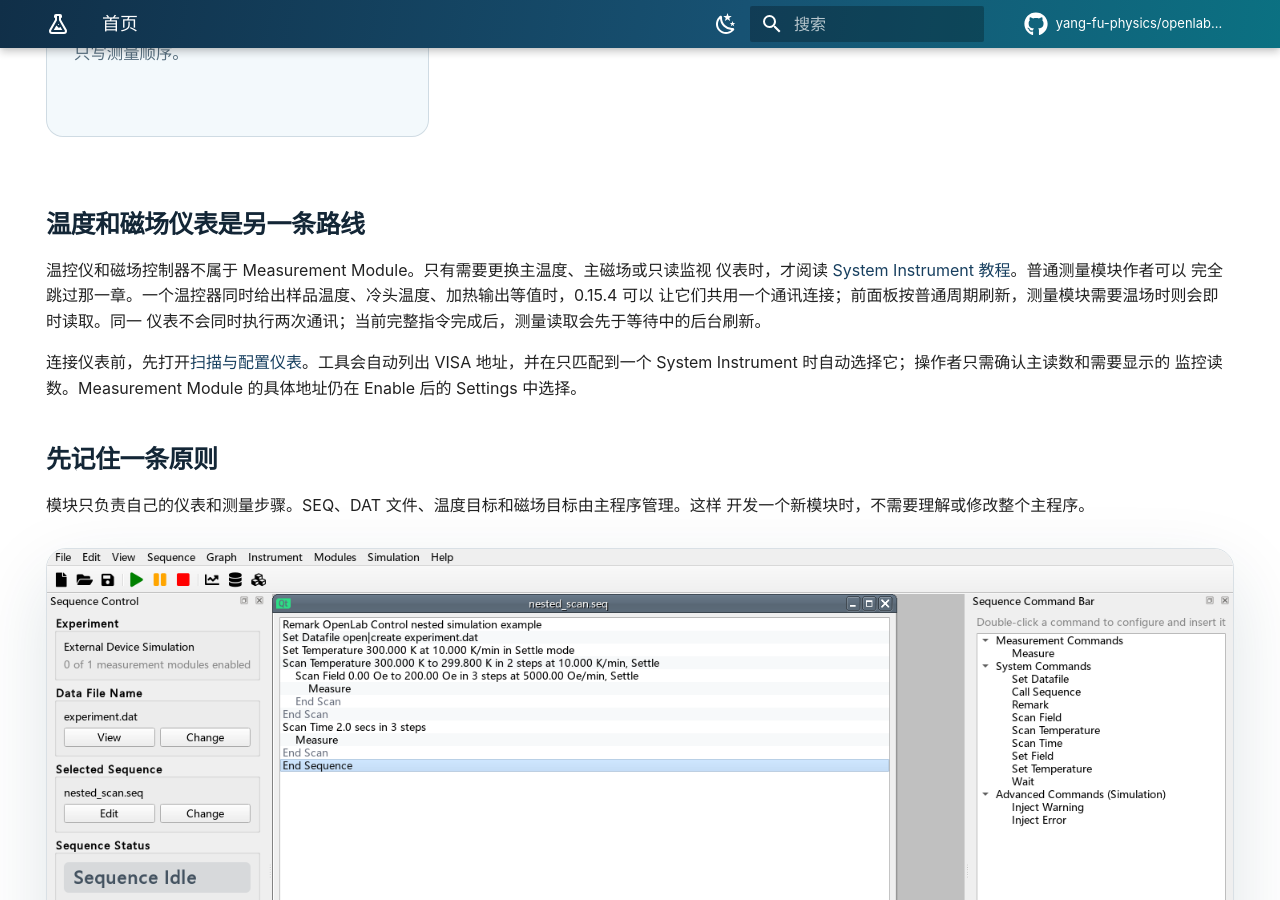
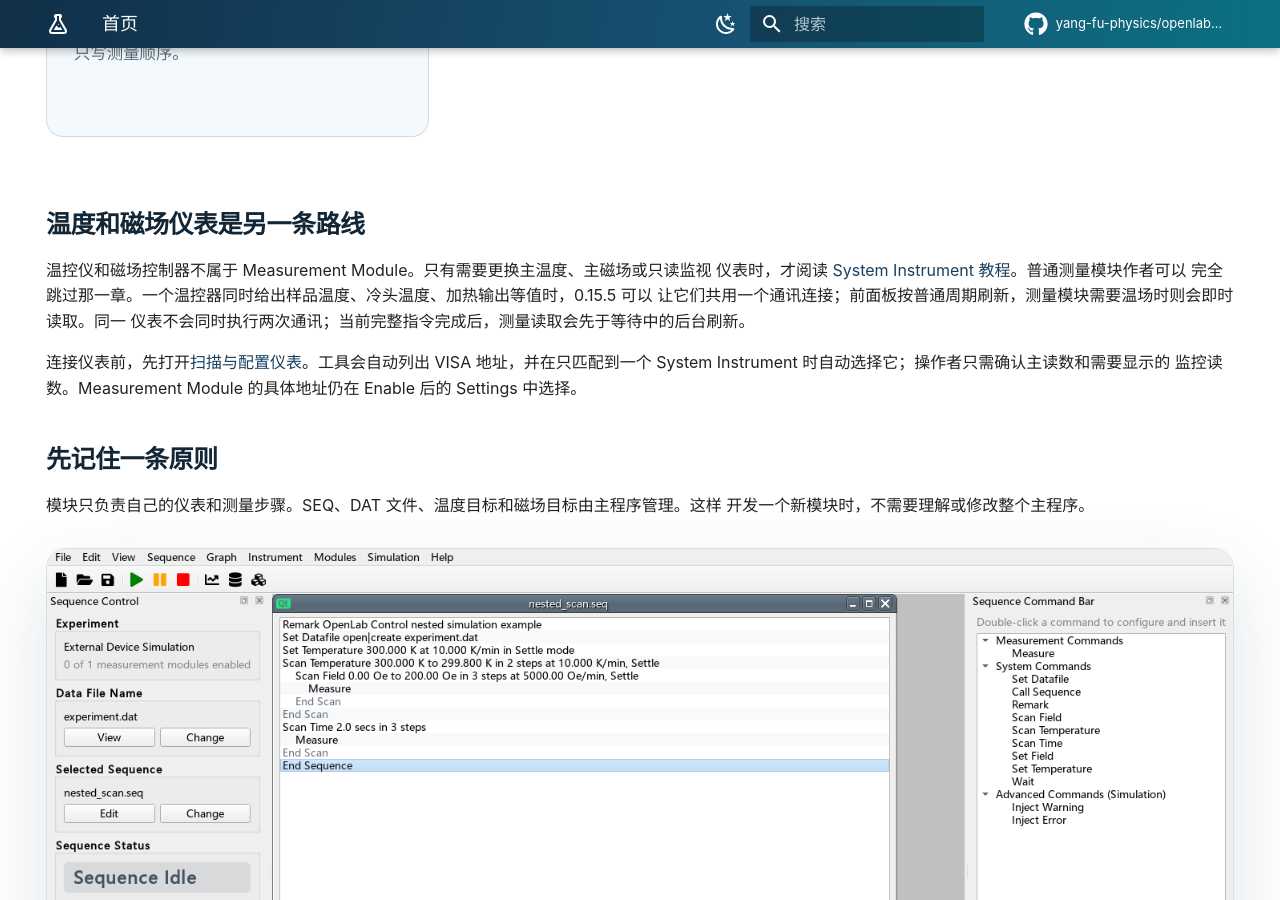
Before and after one commit to yang-fu-physics/openlab-control, an MkDocs documentation site: the page built from docs/index.md, in a window 1280 px wide and 900 px high, scrolled down 1569 px. Built offline with MkDocs 1.6.1 and Material for MkDocs 9.7.7, drawn with Linux system fonts in a browser that asks for light colours; comment, search, counter and statistics services are not loaded; some of the changed text lies outside the part shown.

Commit message:
chore: prepare v0.15.5

```diff
--- a/docs/index.md
+++ b/docs/index.md
@@ -6,7 +6,7 @@
 
 <section class="olc-hero">
   <div>
-    <div class="olc-eyebrow">OpenLab Control 0.15.4 · 中文教程</div>
+    <div class="olc-eyebrow">OpenLab Control 0.15.5 · 中文教程</div>
     <h1>先做出一个能测量的模块，再慢慢增加功能。</h1>
     <p class="olc-hero-copy">
       不需要先读懂整个程序。你可以复制一个不连接仪表的四通道例子，运行成功后，再加入
@@ -83,7 +83,7 @@
 
 温控仪和磁场控制器不属于 Measurement Module。只有需要更换主温度、主磁场或只读监视
 仪表时，才阅读 [System Instrument 教程](development/system-instrument.md)。普通测量模块作者可以
-完全跳过那一章。一个温控器同时给出样品温度、冷头温度、加热输出等值时，0.15.4 可以
+完全跳过那一章。一个温控器同时给出样品温度、冷头温度、加热输出等值时，0.15.5 可以
 让它们共用一个通讯连接；前面板按普通周期刷新，测量模块需要温场时则会即时读取。同一
 仪表不会同时执行两次通讯；当前完整指令完成后，测量读取会先于等待中的后台刷新。
 
--- a/pyproject.toml
+++ b/pyproject.toml
@@ -4,7 +4,7 @@
 
 [project]
 name = "openlab-control"
-version = "0.15.4"
+version = "0.15.5"
 description = "Low-temperature, magnetic-field and modular measurement control framework"
 readme = "README.md"
 requires-python = ">=3.11"
--- a/src/labcontrol/__init__.py
+++ b/src/labcontrol/__init__.py
@@ -5,4 +5,4 @@
 保持一致。
 """
 
-__version__ = "0.15.4"
+__version__ = "0.15.5"
```
Also changed, not shown: CHANGELOG.md (+2 -0 lines), README.md (+1 -1 lines), docs/ARCHITECTURE.md (+2 -2 lines), docs/DAT_FORMAT.md (+1 -1 lines), docs/getting-started/source.md (+1 -1 lines), docs/getting-started/windows.md (+5 -5 lines).
